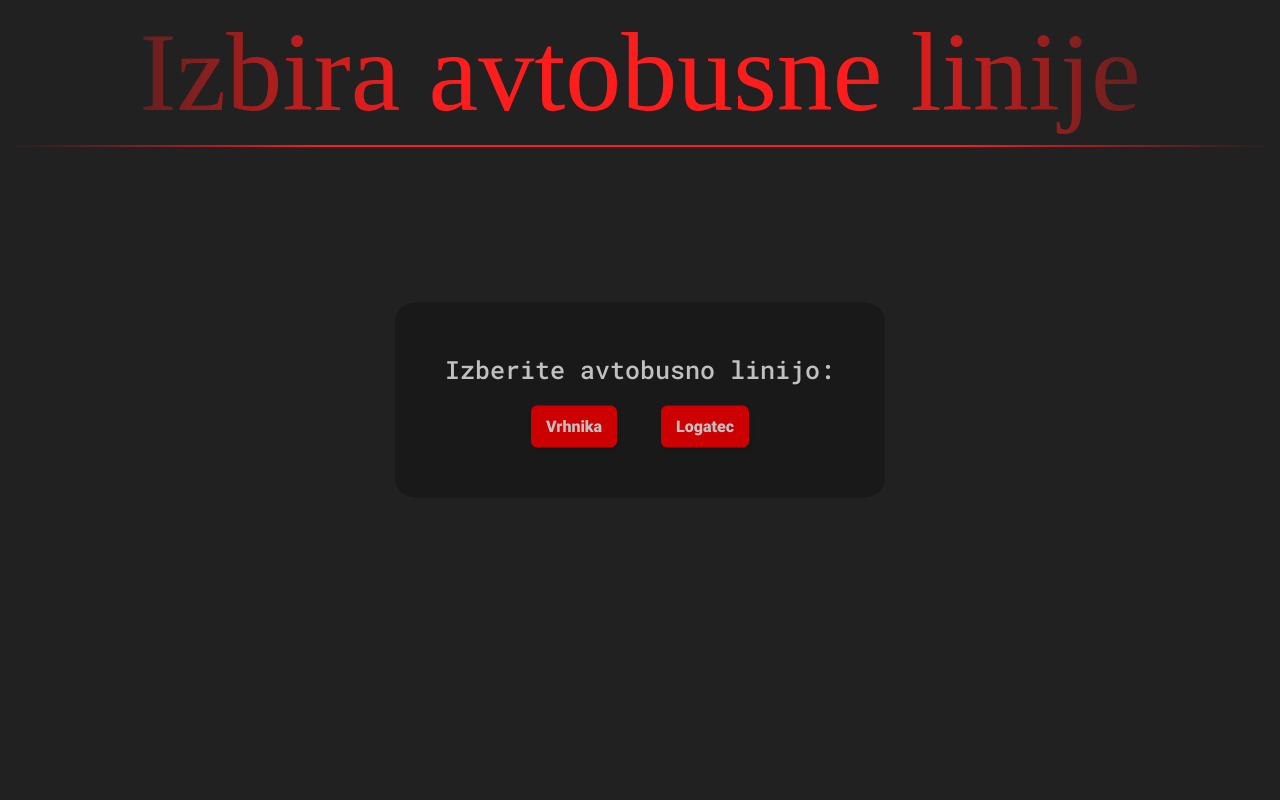
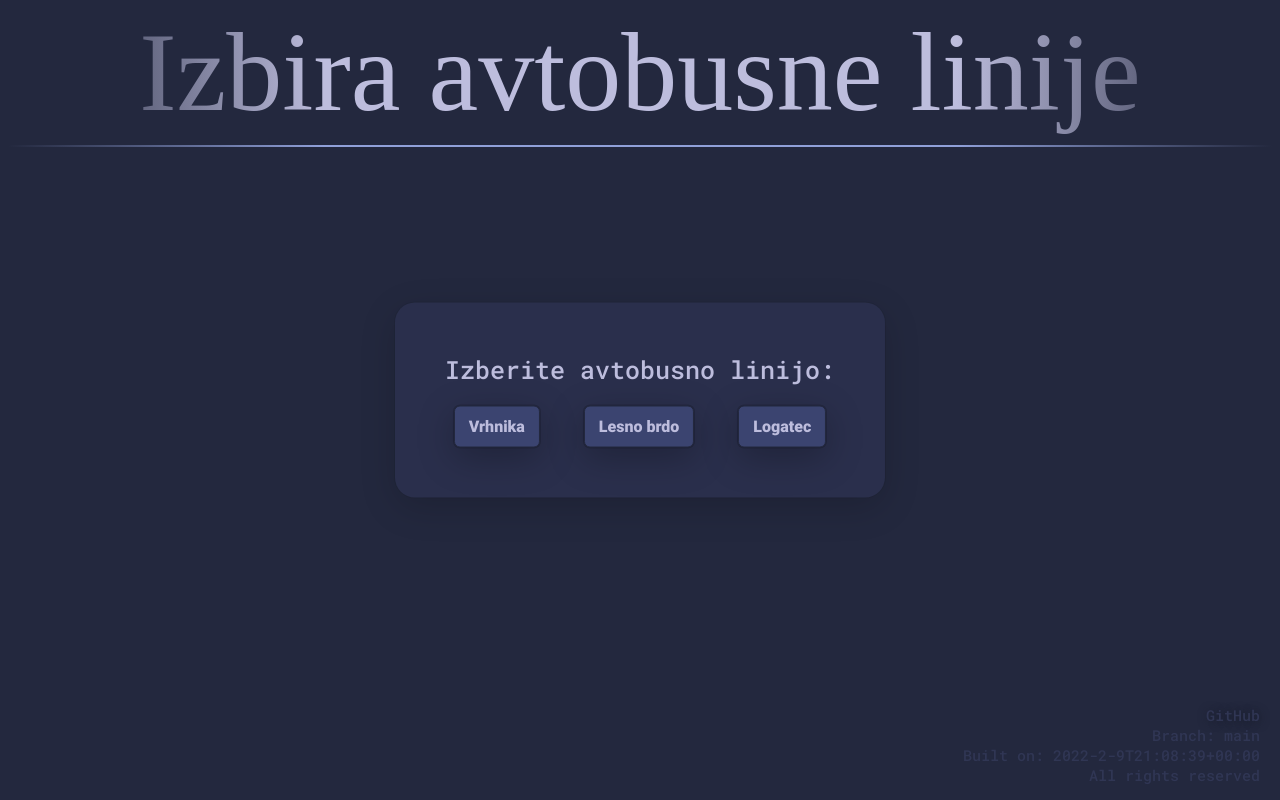
Before and after one commit to JuRxY/vrhnichan, a Flask app: page / in a window 1280 px wide. Run offline with Flask 2, Linux system fonts and the light colour scheme; some web fonts are replaced.

Commit message:
Add files via upload

```diff
--- a/templates/home.html
+++ b/templates/home.html
@@ -23,7 +23,7 @@
         }
 
         body {
-            background-color: rgb(33, 33, 33);
+            background-color: #23283e;
             height: 100vh;
             display: flex;
             flex-direction: column;
@@ -31,7 +31,7 @@
         }
 
         .f_text {
-            background: linear-gradient(to left, rgb(33, 33, 33),#fd1d1d, #fd1d1d, rgb(33, 33, 33));
+            background: linear-gradient(to left, #23283e,#bdbddd, #bdbddd, #bdbddd, #23283e);
             -webkit-background-clip: text;
             -webkit-text-fill-color: transparent;
             font-family: 'Chivo Mono';
@@ -39,7 +39,9 @@
             margin-top: 10;
             margin: 0;
             text-align: center;
+            text-shadow: rgba(0, 0, 0, 0.16) 0px 10px 36px 0px, rgba(0, 0, 0, 0.06) 0px 0px 0px 1px;
         }
+
 
         .text_main {
             font-family: 'Roboto Mono', monospace;
@@ -48,27 +50,28 @@
             margin-right: 50px;
             margin-bottom: 20px;
             font-size: 25px;
-            color: #c0c0c0;
+            color: #bdbddd;
             text-align: center;
         }
 
         .centered {
-            background-color:rgb(25, 25, 25);
+            background-color:#2a2f4c;
             border-radius: 20px;
             position: absolute;
             top: 50%;
             left: 50%;
             transform: translate(-50%, -50%);
             text-align: center;
+            box-shadow: rgba(0, 0, 0, 0.16) 0px 10px 36px 0px, rgba(0, 0, 0, 0.06) 0px 0px 0px 1px;
         }
 
         .button {
-            background: #cc0000;
-            border: 1px solid #cc0000;
+            background: #3b4470;
+            border: 1px solid rgb(35, 40, 62);
             border-radius: 6px;
-            box-shadow: rgba(0, 0, 0, 0.1) 1px 2px 4px;
+            box-shadow: rgba(0, 0, 0, 0.26) 0px 10px 36px 0px, rgba(0, 0, 0, 0.16) 0px 0px 0px 1px;
             box-sizing: border-box;
-            color: #c0c0c0;
+            color: #bdbddd;
             cursor: pointer;
             display: inline-block;
             font-family: nunito,roboto,proxima-nova,"proxima nova",sans-serif;
@@ -80,7 +83,6 @@
             padding: 12px 14px;
             text-align: center;
             text-rendering: geometricprecision;
-            text-transform: none;
             user-select: none;
             -webkit-user-select: none;
             touch-action: manipulation;
@@ -88,23 +90,52 @@
             margin-bottom: 50px;
             margin-left: 20px;
             margin-right: 20px;
+            transition: transform 0.2s ease-in-out;
         }
 
         .button:hover,
-        .button:active {
+        .button:focus {
             background-color: initial;
             background-position: 0 0;
-            color: #cc0000;
+            transform: translateY(-0.25em);
+            color: #7d91f7;
         }
 
         .button:active {
             opacity: .5;
+            color: #7d91f7;
+            background-color: initial;
+            background-position: 0 0;
         }
 
         hr {
             height: 2px;
-            background: linear-gradient(to left, rgb(33, 33, 33), #fd1d1d, #fd1d1d, #fd1d1d, rgb(33, 33, 33));
+            background: linear-gradient(to left, #23283e, #90a0d9, #90a0d9, #90a0d9, #23283e);
             border: none;
+        }
+
+        .copiright_notice {
+            position: absolute;
+            bottom: 0;
+            right: 0;
+            width: auto;
+            text-align:right;
+            margin-right: 20px;
+            margin-bottom: 0px;
+            font-size: 15px;
+            font-family: 'Roboto Mono', monospace;
+            text-decoration: none;
+        }
+
+        a {
+            text-decoration: none;
+            cursor:pointer;
+            color: #303654;
+            text-shadow: #181c2a 1px 1px 10px;
+        }
+
+        .copyright_text {
+            color: #303654;
         }
 
 
@@ -140,6 +171,11 @@
                 margin-bottom: 10px;
             }
 
+            .button {
+                margin-left: 5px;
+                margin-right: 5px;
+            }
+
             .centered {
                 width: 90%;
                 transform: translate(-50%, -50%);
@@ -159,9 +195,25 @@
                 margin-bottom: 10px;
             }
 
+            .button {
+                margin-left: 3px;
+                margin-right: 3px;
+            }
+
             .centered {
                 width: 90%;
                 transform: translate(-50%, -50%);
+            }
+
+            a {
+            text-decoration: none;
+            cursor:pointer;
+            color: #292f49;
+            text-shadow: #181c2a 1px 1px 10px;
+            }
+
+            .copyright_text {
+                color: #292f49;
             }
         }
 
@@ -173,7 +225,16 @@
         <div class="centered">
             <p class="text_main">Izberite avtobusno linijo:</p>
             <a href="vrhnika"><button class="button">Vrhnika</button></a>
+            <a href="lesno_brdo"><button class="button">Lesno brdo</button></a>
             <a href="logatec"><button class="button">Logatec</button></a>
+        </div>
+        <div class="copiright_notice">
+            <p class="copyright_text">
+                <a href="https://github.com/JuRxY/vrhnichan">GitHub</a><br>
+                Branch: main<br>
+                Built on: 2022-2-9T21:08:39+00:00<br>
+                All rights reserved
+            </p>
         </div>
     </div>
 </body>
```
Also changed, not shown: templates/logatec.html (+9 -7 lines), templates/vrhnika.html (+9 -7 lines).
